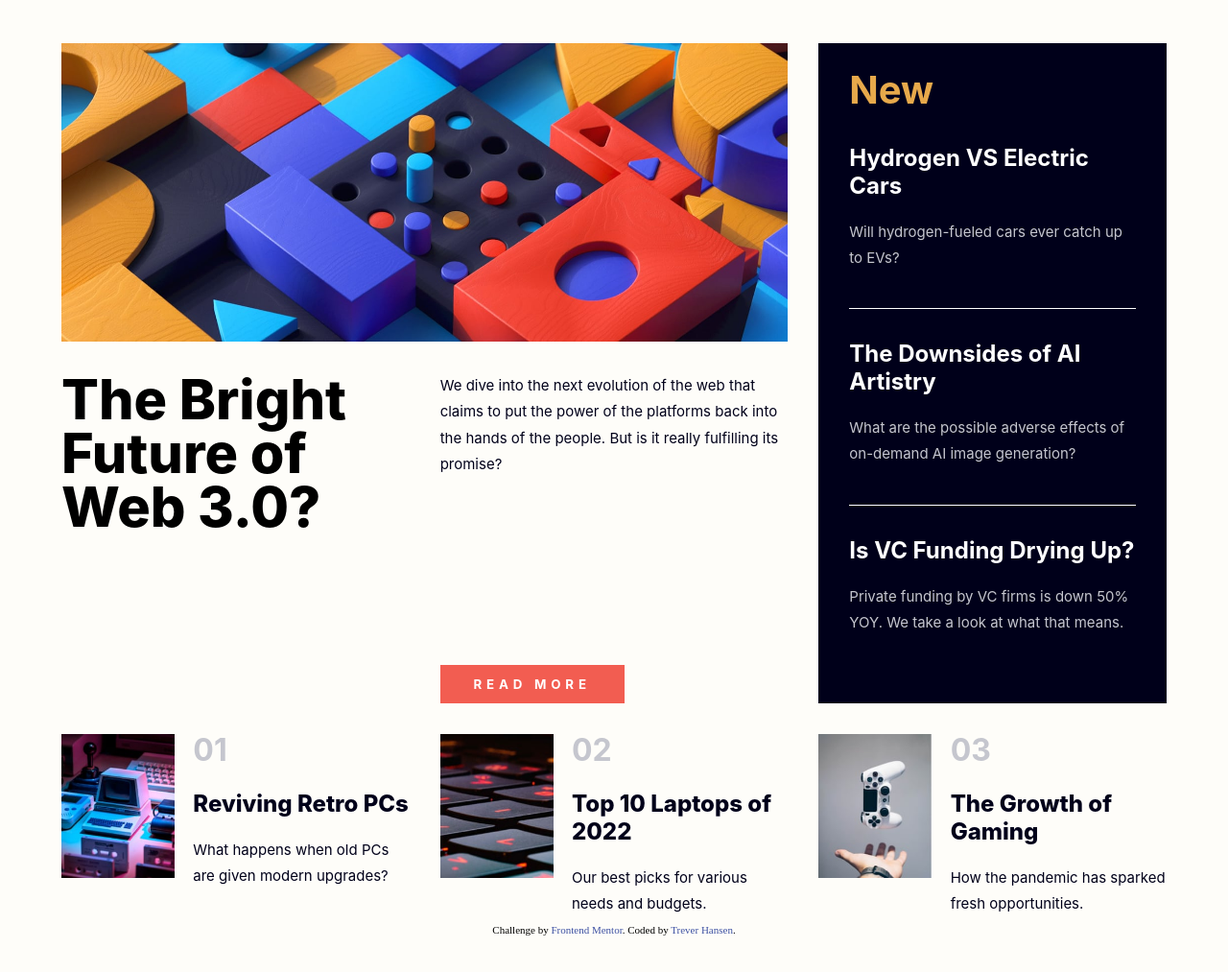
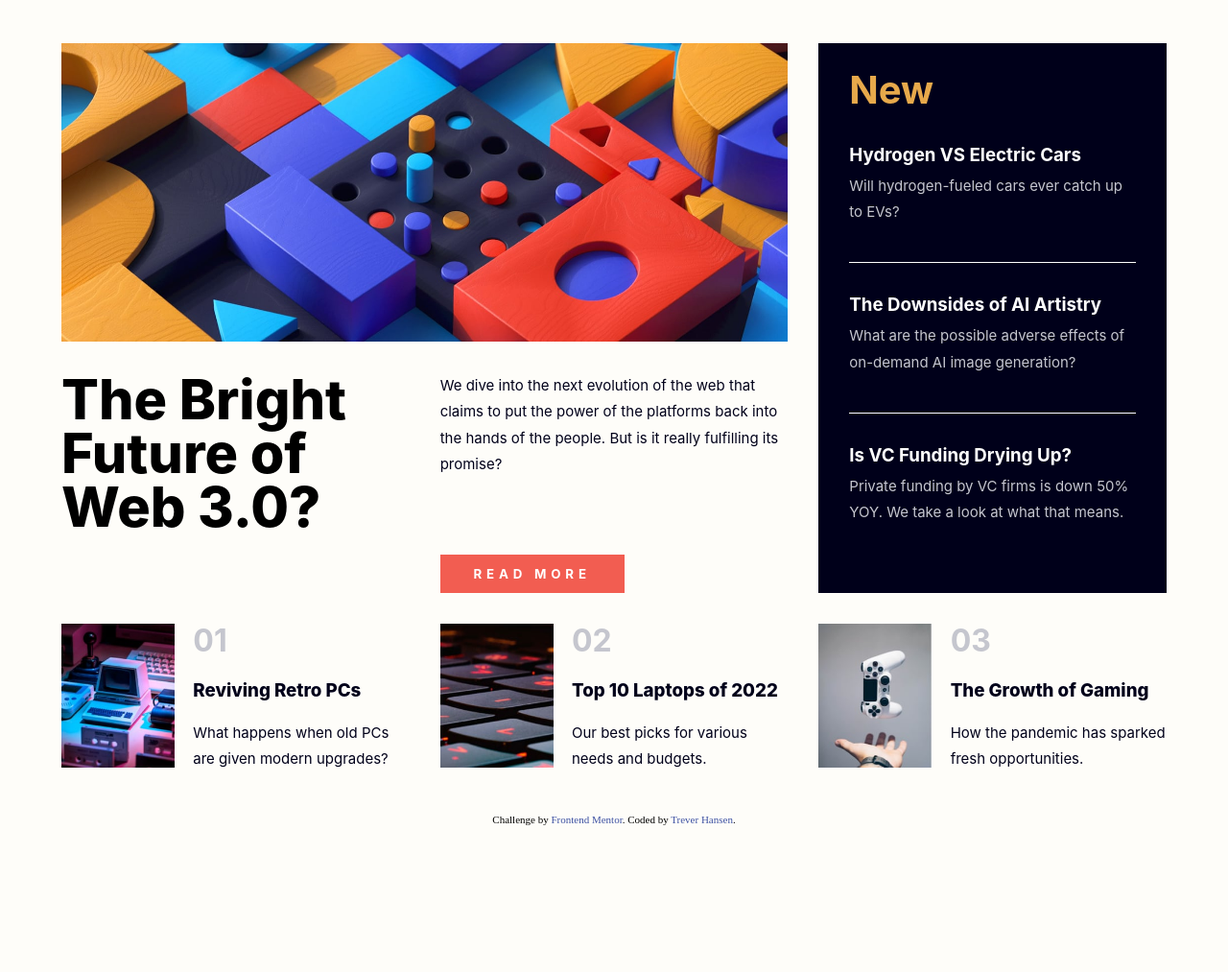
Before and after one commit to Thansen1990/news-homepage-main, a plain HTML site: page index.html in a window 1280 px wide. Shown: the part 75-1088 px from the top of the page at 96% size. Drawn offline with Linux system fonts and the light colour scheme.

Commit message:
revert changes

```diff
--- a/index.html
+++ b/index.html
@@ -33,7 +33,7 @@
 				</div>
 				<div class="navbutton_mobile">
 					<img class="navburger"
-					src="./assets/images/icon-menu.svg"
+					src="/assets/images/icon-menu.svg"
 					 alt="mobile menu open"
 					 id='mobile_nav_button_open'>
 				</div>
@@ -90,12 +90,12 @@
 					<h1 class="sideline_articles_header inter700">New</h1>
 
 					<div class="side_article_container border_b">
-					<h2 class="inter700"><a href="/">Hydrogen VS Electric Cars</a></h2>
+					<h3 class="inter700"><a href="/">Hydrogen VS Electric Cars</a></h3>
 					<p class='inter400 f15 line_h'>Will hydrogen-fueled cars ever catch up to EVs?</p>
 				</div>
 
 				<div class="side_article_container border_b">
-					<h2 class="inter700"><a href="/">The Downsides of AI Artistry</a></h2>
+					<h3 class="inter700"><a href="/">The Downsides of AI Artistry</a></h3>
 					<p class='inter400 f15 line_h'>
 						What are the possible adverse effects of on-demand AI image
 						generation?
@@ -103,7 +103,7 @@
 				</div>
 
 				<div class="side_article_container">
-					<h2 class="inter700"><a href="/">Is VC Funding Drying Up?</a></h2>
+					<h3 class="inter700"><a href="/">Is VC Funding Drying Up?</a></h3>
 					<p class='inter400 f15 line_h'>
 						Private funding by VC firms is down 50% YOY. We take a look at what
 						that means.
@@ -120,7 +120,7 @@
 					/>
 					<div class='bottom_text_container'>
 						<h1 class="inter700 font_gb">01</h1>
-						<h2 class="inter800 font_dgb"><a href="/">Reviving Retro PCs</a></h4>
+						<h3 class="inter800 font_dgb"><a href="/">Reviving Retro PCs</a></h4>
 						<p class='inter400 f15 font_dgb line_h'>What happens when old PCs are given modern upgrades?</p>
 					</div>
 				</div>
@@ -134,7 +134,7 @@
 
 					<div class='bottom_text_container'>
 						<h1 class="inter700 font_gb">02</h1>
-						<h2 class="inter800 font_dgb"><a href="/">Top 10 Laptops of 2022</a></h2>
+						<h3 class="inter800 font_dgb"><a href="/">Top 10 Laptops of 2022</a></h3>
 						<p class='inter400 f15 font_dgb line_h'>Our best picks for various needs and budgets.</p>
 					</div>
 				</div>
@@ -148,7 +148,7 @@
 					/>
 					<div class='bottom_text_container'>
 						<h1 class="inter700 font_gb bgtest">03</h1>
-						<h2 class="inter800 font_dgb bgtest"><a href="/">The Growth of Gaming</a></h2>
+						<h3 class="inter800 font_dgb bgtest"><a href="/">The Growth of Gaming</a></h3>
 						<p class='inter400 f15 font_dgb line_h'>How the pandemic has sparked fresh opportunities.</p>
 					</div>
 				</div>
```
